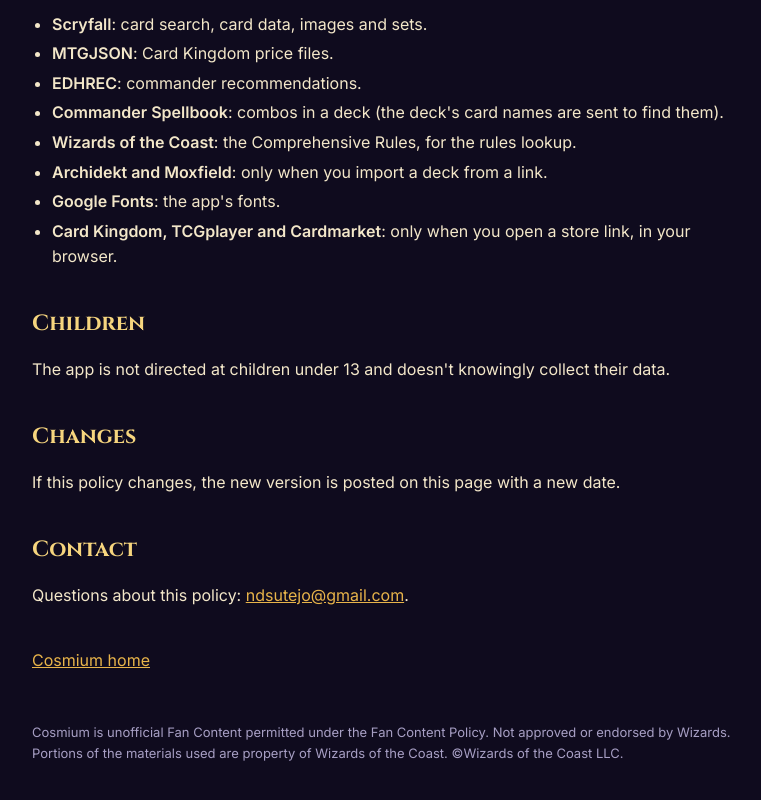
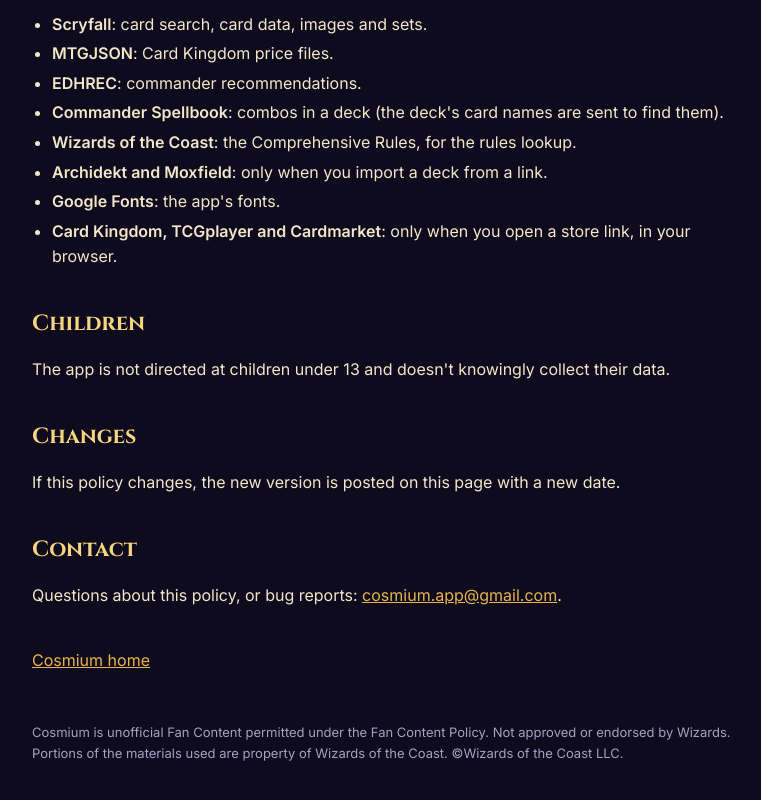
Before and after one commit to HDWKG/HDWKG.github.io, a plain HTML site: page cosmium/privacy.html in a window 1280 px wide. Shown: the part 1920-2720 px from the top of the page, without its empty margins (248-1009 px from the left). Drawn offline with Linux system fonts and the light colour scheme.

Commit message:
Privacy policy: contact is cosmium.app@gmail.com
Co-Authored-By: Claude Opus 5.5 <noreply@anthropic.com>

```diff
--- a/cosmium/privacy.html
+++ b/cosmium/privacy.html
@@ -114,7 +114,7 @@
   new date.</p>
 
   <h2>Contact</h2>
-  <p>Questions about this policy: <a href="mailto:ndsutejo@gmail.com">ndsutejo@gmail.com</a>.</p>
+  <p>Questions about this policy, or bug reports: <a href="mailto:cosmium.app@gmail.com">cosmium.app@gmail.com</a>.</p>
 
   <nav>
     <a href="./">Cosmium home</a>
```
